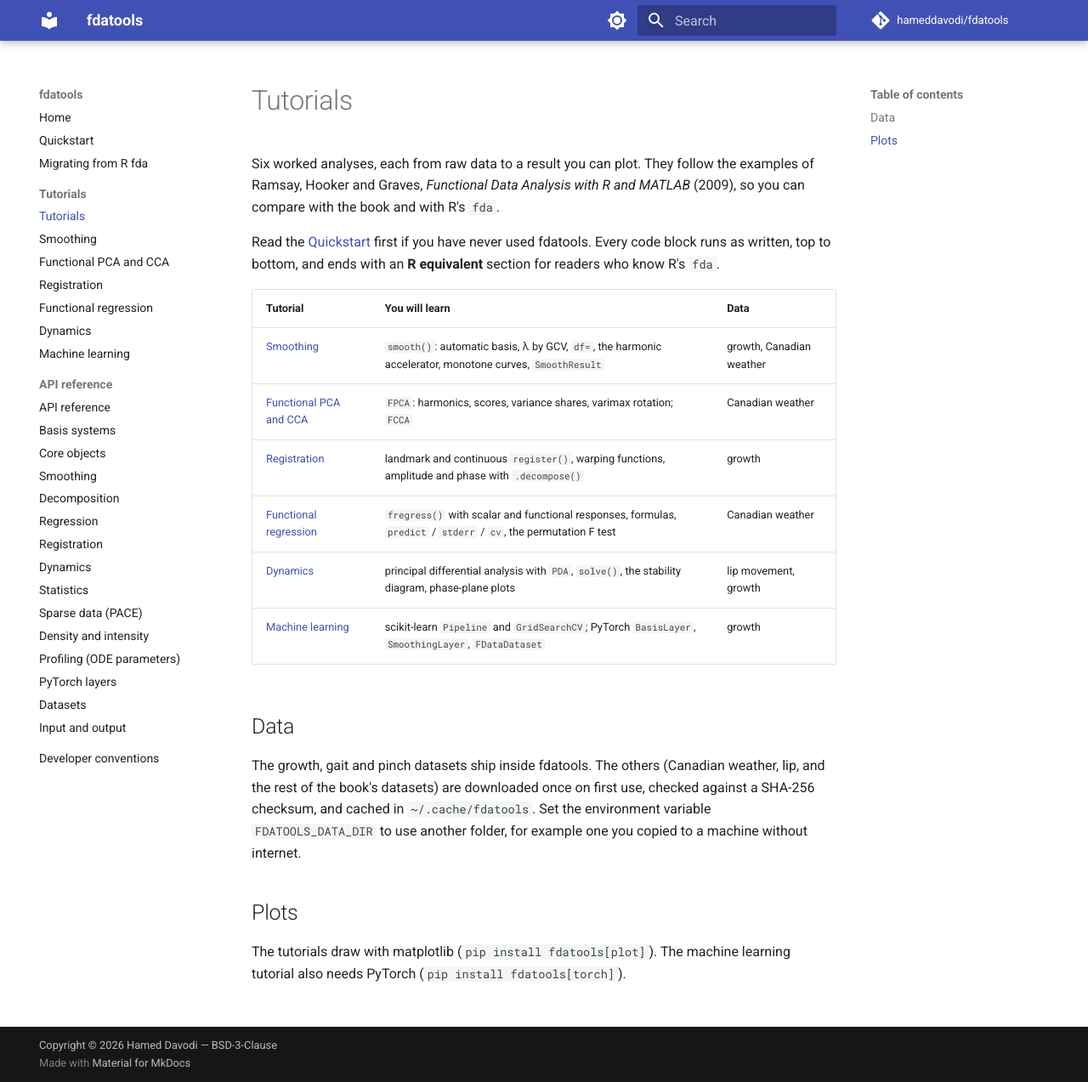
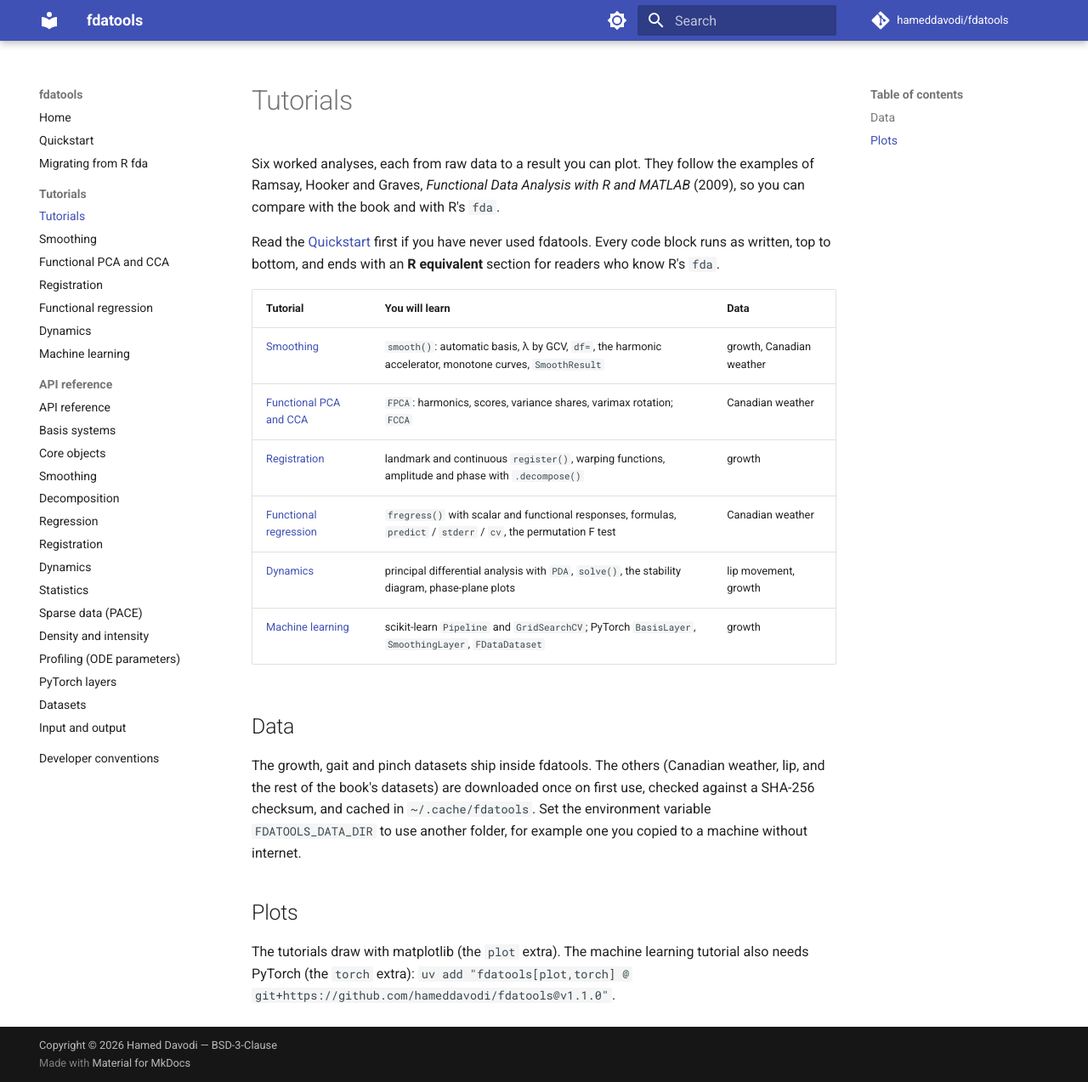
Before and after one commit to hameddavodi/fabel, an MkDocs documentation site: the page built from docs/tutorials/index.md, in a window 1280 px wide and 1273 px high. Shown: the whole window at 85% size. Built offline with MkDocs 1.6.1 and Material for MkDocs 9.7.7, drawn with Linux system fonts in a browser that asks for light colours; comment, search, counter and statistics services are not loaded.

Commit message:
docs: install from GitHub with uv instead of pip (not on PyPI yet)

```diff
--- a/docs/tutorials/index.md
+++ b/docs/tutorials/index.md
@@ -27,5 +27,6 @@ another folder, for example one you copied to a machine without internet.
 
 ## Plots
 
-The tutorials draw with matplotlib (`pip install fdatools[plot]`). The machine
-learning tutorial also needs PyTorch (`pip install fdatools[torch]`).
+The tutorials draw with matplotlib (the `plot` extra). The machine learning
+tutorial also needs PyTorch (the `torch` extra):
+`uv add "fdatools[plot,torch] @ git+https://github.com/hameddavodi/fdatools@v1.1.0"`.
```
Also changed, not shown: CHANGELOG.md (+7 -0 lines), README.md (+6 -3 lines), docs/api/nn.md (+1 -1 lines), docs/index.md (+4 -1 lines), docs/tutorials/machine-learning.md (+2 -1 lines), 2 other files.
